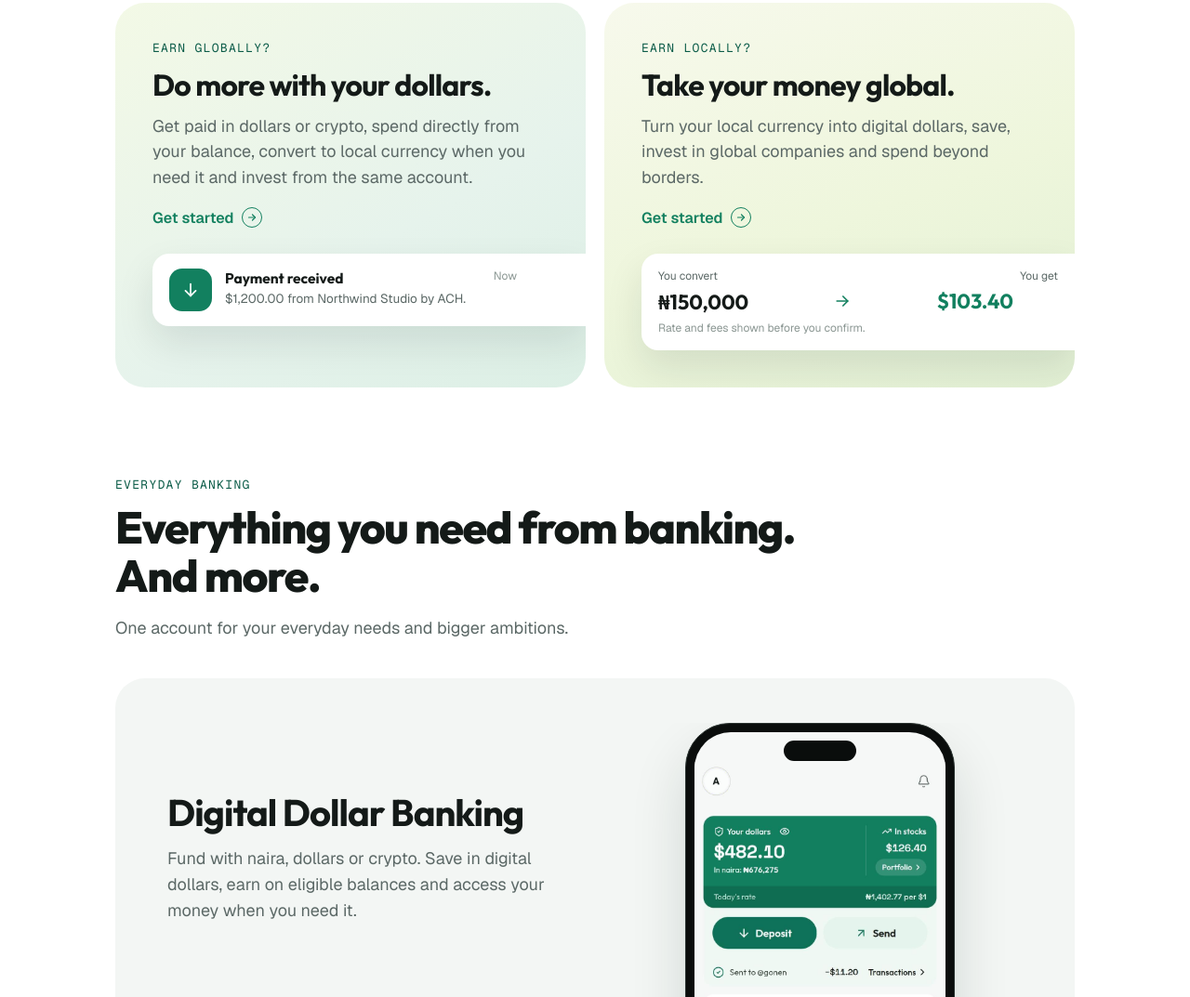
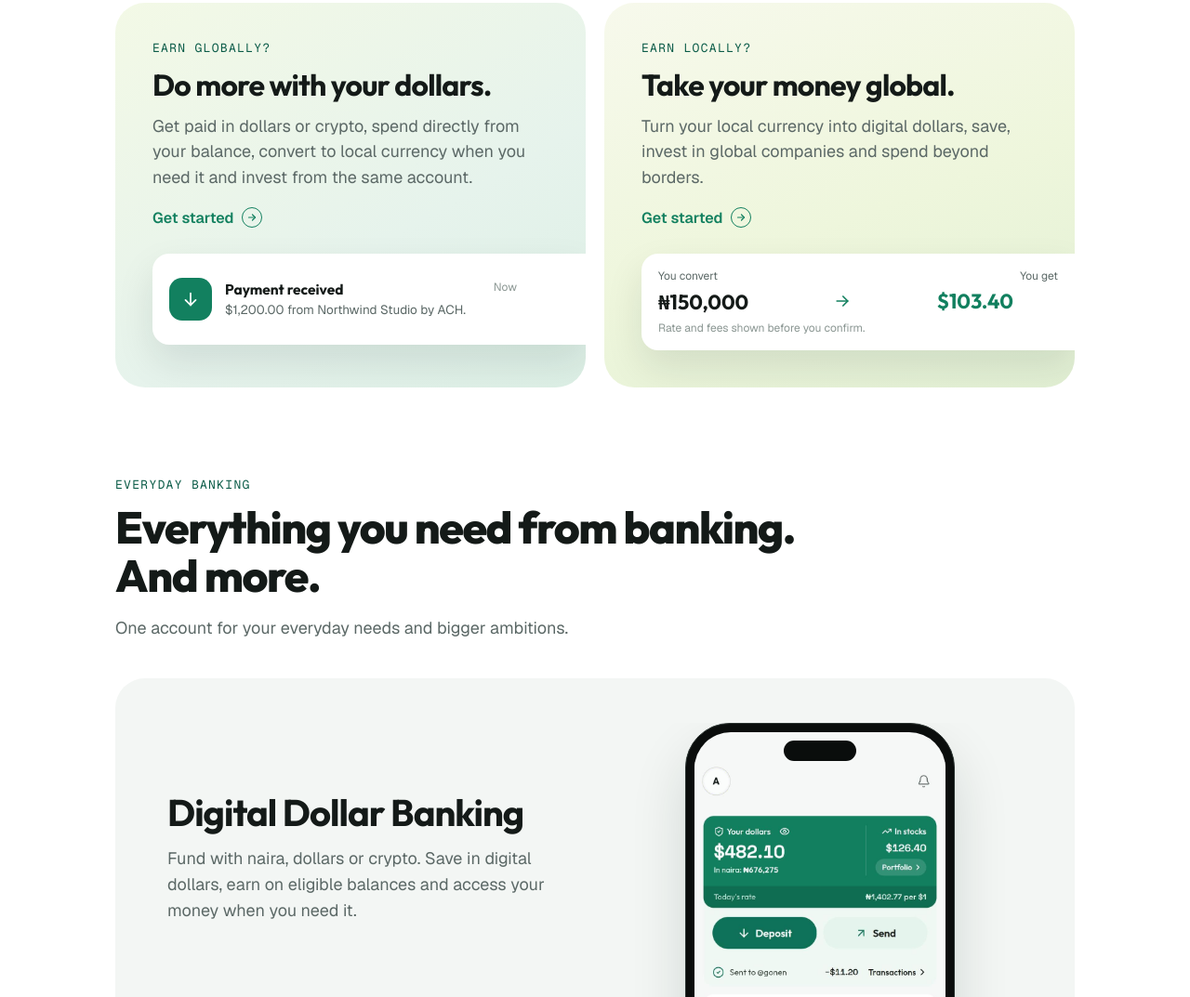
Before and after one commit to devylongs/tokkenly-site-preview, a plain HTML site: page index.html in a window 1280 px wide. Shown: the part 2478-3551 px from the top of the page at 93% size. Drawn offline with nearby package versions, Linux system fonts and the light colour scheme.

Commit message:
Preview: equal height earner inner cards
Co-Authored-By: Claude Opus 5.5 <noreply@anthropic.com>
Claude-Session: https://claude.ai/code/session_016R4JVdbeXMpP6r29tmMcYc

```diff
--- a/index.html
+++ b/index.html
@@ -266,6 +266,7 @@ a{color:#12805f}a:hover{color:#0b3d31}
 .pslider .partner-mark{opacity:.9;transition:opacity .2s}.pslider .partner-mark:hover{opacity:1}
 @media (max-width:760px){.pslider ul{gap:40px !important;padding:0 20px !important}.ptrack{animation-duration:24s}}
 @media (prefers-reduced-motion:reduce){.ptrack{animation:none;width:auto !important;justify-content:center}.ptrack > ul{flex-wrap:wrap;justify-content:center;row-gap:12px}.ptrack > ul[aria-hidden]{display:none !important}.pslider{-webkit-mask-image:none;mask-image:none}}
+.earn-vis > div{min-height:98px;box-sizing:border-box;display:flex;flex-direction:column;justify-content:center}.earn-vis > .gn{flex-direction:row;align-items:center}
 </style>
 
 <div id="top" class="tk" style="width: 100%; padding-top: 24px; background: #ffffff; overflow-x: clip">
```
